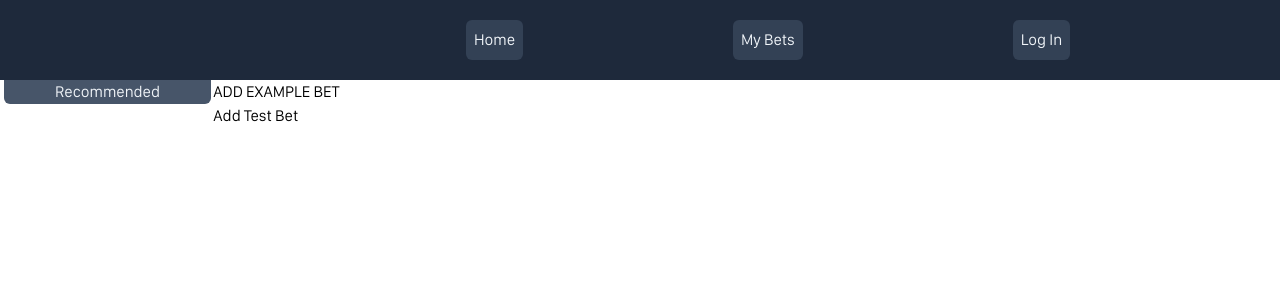
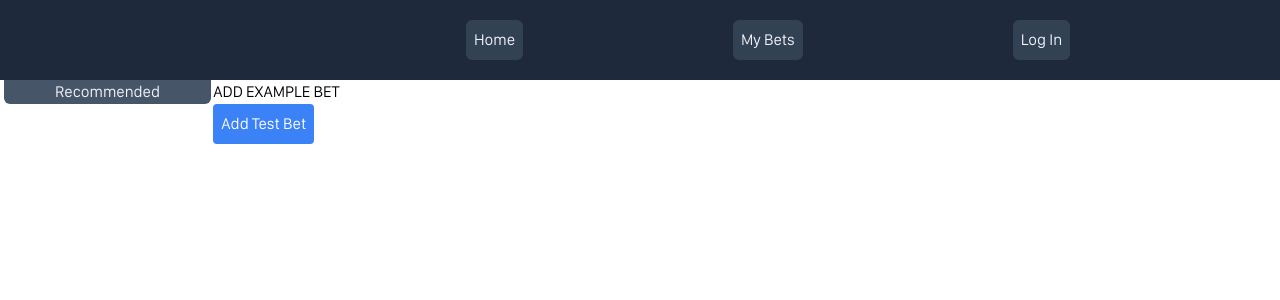
Before and after one commit to Marc3usz/Primebet, a React (Vite) app in the folder primebet/: page / in a window 1280 px wide. Shown: the top 300 px of the page. Built offline with nearby package versions, Linux system fonts and the light colour scheme; no server answers.

Commit message:
LogIn comp..

```diff
--- a/primebet/src/pages/Homepage.tsx
+++ b/primebet/src/pages/Homepage.tsx
@@ -5,27 +5,37 @@ import { Outlet } from "react-router-dom";
 import { Navbar } from "../components/Navbar";
 import { Sidebar } from "../components/Sidebar";
 import { Betslip } from "../components/modals/Betslip";
+import { useNavigate } from "react-router-dom";
 
 const PLACEHOLDER = () => {
     const liveUserData = useStore(userData);
+    const navigate = useNavigate();
+
+    const handleAddBet = () => {
+        if (!liveUserData.loggedIn) {
+            navigate("/login");
+            return;
+        }
+
+        liveUserData.appendBetslip({
+            title: "FC Barcelona vs Real Madrid",
+            date: Date.now(),
+            odds: 1.0,
+            desc: "FC Barcelona 4.5+ goals",
+        });
+    };
+
     return (
         <div className="w-fit h-fit">
             <h1 className="text-base">ADD EXAMPLE BET</h1>
-            <button
-                onClick={() =>
-                    liveUserData.appendBetslip({
-                        title: "FC Barcelona vs Real Madrid",
-                        date: (Date.now()),
-                        odds: 1,
-                        desc: "FC Barcelona 4.5+ goals",
-                    })
-                }
-            >
+            <button onClick={handleAddBet} className="bg-blue-500 text-white p-2 rounded">
                 Add Test Bet
             </button>
         </div>
     );
 };
+
+export default PLACEHOLDER;
 
 export const Homepage = () => {
     const liveUserData = useStore(userData);
--- a/primebet/src/pages/LoginPage.tsx
+++ b/primebet/src/pages/LoginPage.tsx
@@ -10,7 +10,7 @@ import { Links } from "../constants/links";
 
 export const LoginPage: React.FC = () => {
   const [searchParams, setSearchParams] = useSearchParams();
-  const { modal, setModal } = userData();
+  const { modal, setModal, setLoggedIn } = userData();
   const [isModalVisible, setIsModalVisible] = useState(false);
   const [email, setEmail] = useState("");
   const [password, setPassword] = useState("");
@@ -31,11 +31,15 @@ export const LoginPage: React.FC = () => {
   const handleLogin = async (e: React.FormEvent) => {
     e.preventDefault();
     setError("");
+
     try {
       await signInWithEmailAndPassword(auth, email, password);
-      alert("Logged in successfully!");
+
+      setLoggedIn(true);
+
       nav(Links.HOMEPAGE);
     } catch (err) {
+      console.error("Login failed:", err);
       setError("Failed to log in. Please check your email and password.");
     }
   };
```
